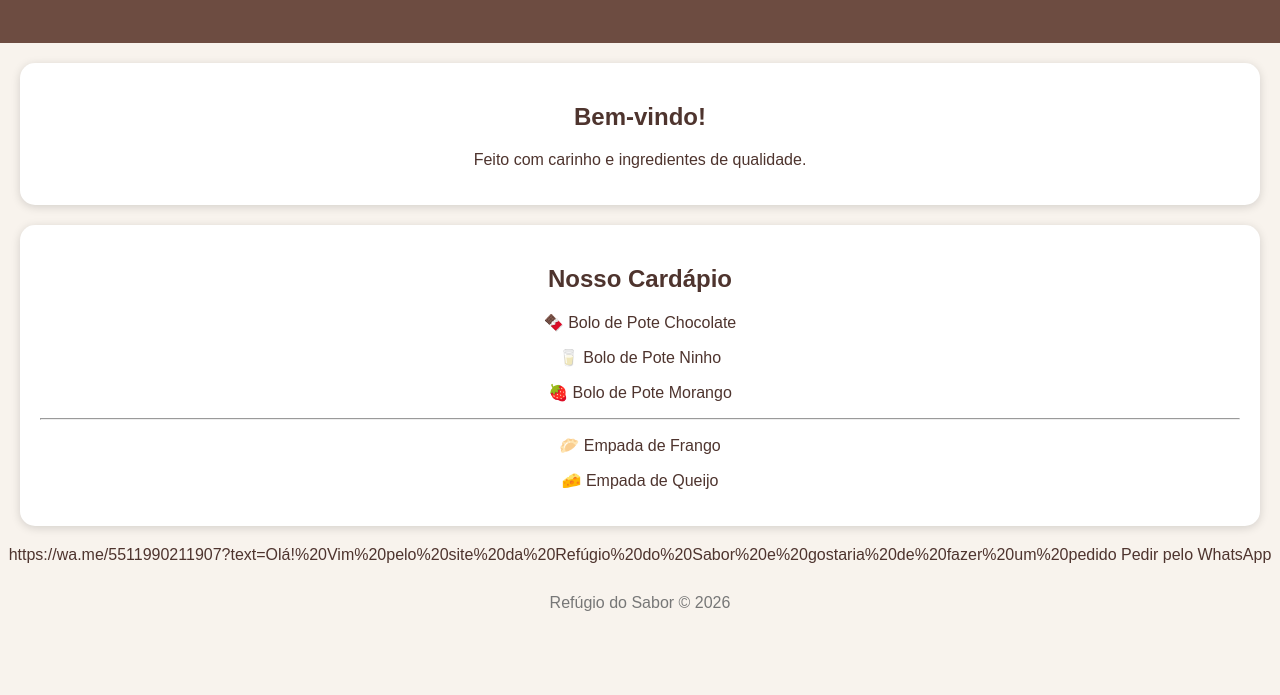
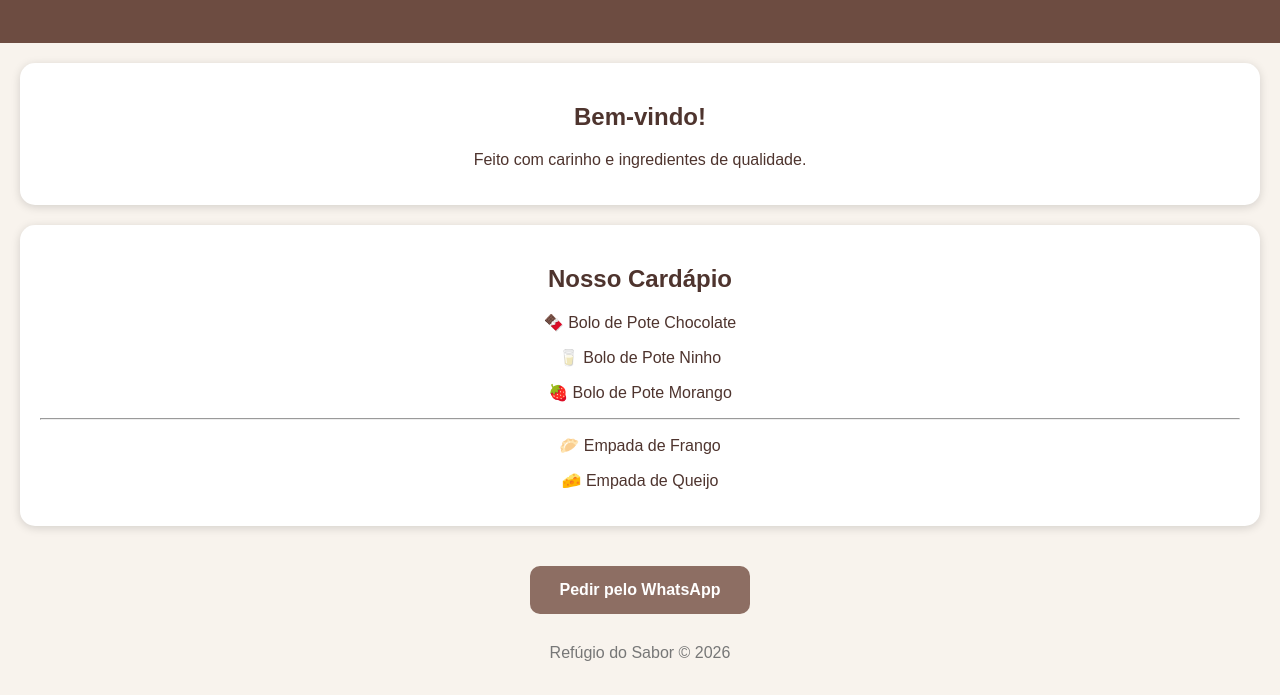
Before and after one commit to refugiodesabore-beep/refugio---do---sabor, a plain HTML site: page index.html in a window 1280 px wide. Shown: the part 105-800 px from the top of the page. Drawn offline with Linux system fonts and the light colour scheme.

Commit message:
Atualizar o index.html

```diff
--- a/index.html
+++ b/index.html
@@ -71,7 +71,7 @@
 <p>🧀 Empada de Queijo</p>
 </div>
 
-https://wa.me/5511990211907?text=Olá!%20Vim%20pelo%20site%20da%20Refúgio%20do%20Sabor%20e%20gostaria%20de%20fazer%20um%20pedido
+<a class="botao" href="https://wa.me/5511990211907?text=Olá!%20Vim%20pelo%20site%20da%20Refúgio%20do%20Sabor%20e%20gostaria%20de%20fazer%20um%20pedido." target="_blank">
 Pedir pelo WhatsApp
 </a>
 
```
